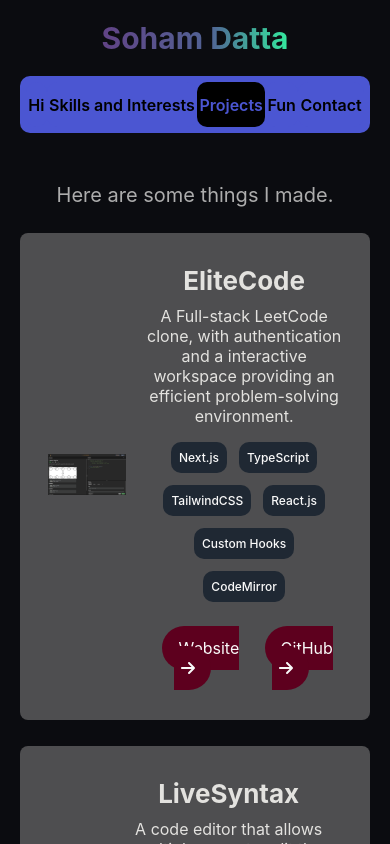
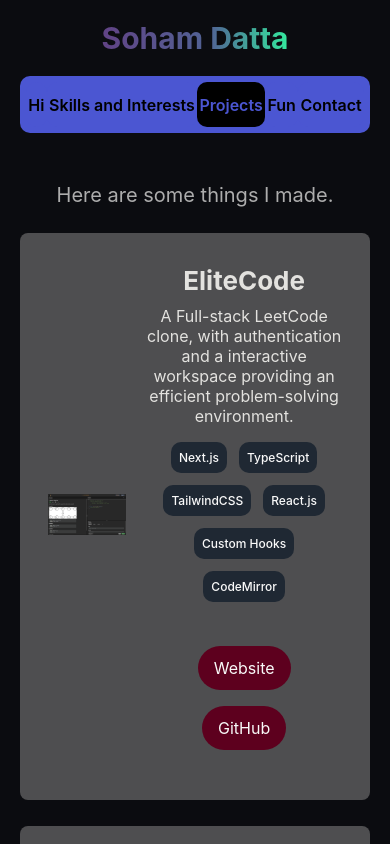
Before and after one commit to sohamdata/personal-website, a React (Vite) app: page / in a window 390 px wide. Both pictures are taken after a click on the element "Projects". Shown: the top 844 px of the page. Built offline with nearby package versions, Linux system fonts and the light colour scheme.

Commit message:
fix: project links not responsive

```diff
--- a/src/components/Tabs/Projects.jsx
+++ b/src/components/Tabs/Projects.jsx
@@ -1,5 +1,3 @@
-import { FontAwesomeIcon } from '@fortawesome/react-fontawesome';
-import { faArrowRight } from '@fortawesome/free-solid-svg-icons';
 import { ProjectData } from "../../utils/Data"
 
 export default function Projects() {
@@ -27,7 +25,7 @@ export default function Projects() {
                             {item.action.map((action, i) => (
                                 <a href={item.url[i]} style={styles.spanAnchor} target="_blank" rel="noreferrer" key={i}>
                                     <span style={styles.span}>
-                                        {action} <FontAwesomeIcon style={styles.icon} icon={faArrowRight} />
+                                        {action}
                                     </span>
                                 </a>
                             ))}
@@ -59,6 +57,7 @@ const styles = {
     },
     image: {
         width: '100%',
+        height: 'auto',
     },
     textContainer: {
         width: '100%',
@@ -91,6 +90,7 @@ const styles = {
     },
     anchorContainer: {
         display: 'flex',
+        flexWrap: 'wrap',
         alignItems: 'center',
         justifyContent: 'center',
         marginTop: 30,
@@ -107,6 +107,7 @@ const styles = {
         padding: '12px 16px',
         margin: '8px',
         borderRadius: 50,
+        display: 'inline-block',
     },
     icon: {
         marginLeft: 7,
```
